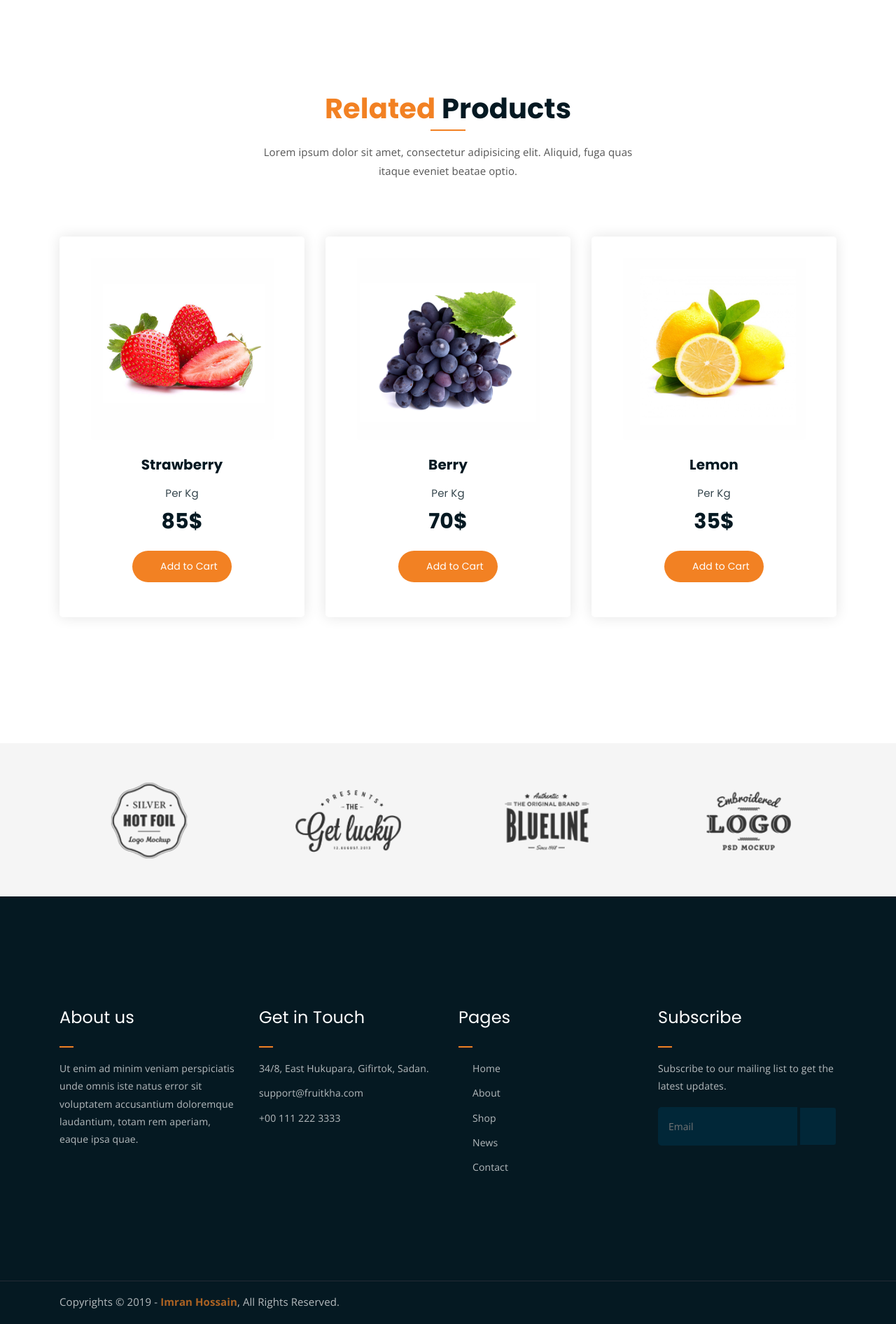
After one commit to andre-bandeli/Django-Ecommerce, a Django app: template store/template/produto/produto_detail.html in a window 1280 px wide. The commit adds this page. Shown: the part 1120-3012 px from the top of the page at 70% size. Run offline with Django 3.2, Linux system fonts and the light colour scheme; the template is opened without the code that fills it, so the values that code supplies are empty; some libraries are stand-ins or nearby versions; some web fonts are replaced.

Commit message:
feat: template index

```diff
--- a/store/produto/urls.py
+++ b/store/produto/urls.py
@@ -1,11 +1,11 @@
 from django.urls import path
-from .views import detail_produto, list_produtos
+from .views import ProductDetailView, list_produtos
 
 app_name = "produto"
 
 urlpatterns = [
 
-    path("", list_produtos.as_view(), name="listar"),
-    path("<slug:slug>/", detail_produto.as_view(), name="detalhar_produto"),
-    path("categoria/<slug:slug>/", list_produtos.as_view(), name="listar_por_categoria"),
+    path("", list_produtos.as_view(), name="list"),
+    path("<slug:slug>/", list_produtos.as_view(), name="detail"),
+    path("categoria/<slug:slug>/", list_produtos.as_view(), name="listByCategory"),
 ]
--- /dev/null
+++ b/store/template/produto/produto_detail.html
@@ -0,0 +1,351 @@
+<!DOCTYPE html>
+{% load static %}
+<html lang="en">
+<head>
+	<meta charset="UTF-8">
+	<meta http-equiv="X-UA-Compatible" content="IE=edge">
+	<meta name="viewport" content="width=device-width, initial-scale=1">
+	<meta name="description" content="Responsive Bootstrap4 Shop Template, Created by Imran Hossain from https://imransdesign.com/">
+
+	<!-- title -->
+	<title>Fruitkha</title>
+
+	<!-- favicon -->
+	<link rel="shortcut icon" type="image/png" href="{% static 'img/favicon.png' %}">
+	<!-- google font -->
+	<link href="https://fonts.googleapis.com/css?family=Open+Sans:300,400,700" rel="stylesheet">
+	<link href="https://fonts.googleapis.com/css?family=Poppins:400,700&display=swap" rel="stylesheet">
+	<!-- fontawesome -->
+	<link rel="stylesheet" href="{% static 'css/all.min.css' %}">
+	<!-- bootstrap -->
+	<link rel="stylesheet" href="{% static 'css/bootstrap/css/bootstrap.min.css' %}">
+	<!-- owl carousel -->
+	<link rel="stylesheet" href="{% static 'css/owl.carousel.css' %}">
+	<!-- magnific popup -->
+	<link rel="stylesheet" href="{% static 'css/magnific-popup.css' %}">
+	<!-- animate css -->
+	<link rel="stylesheet" href="{% static 'css/animate.css' %}">
+	<!-- mean menu css -->
+	<link rel="stylesheet" href="{% static 'css/meanmenu.min.css' %}">
+	<!-- main style -->
+	<link rel="stylesheet" href="{% static 'css/main.css' %}">
+	<!-- responsive -->
+	<link rel="stylesheet" href="{% static 'css/responsive.css' %}">
+
+</head>
+<body>
+
+	<!--PreLoader-->
+    <div class="loader">
+        <div class="loader-inner">
+            <div class="circle"></div>
+        </div>
+    </div>
+    <!--PreLoader Ends-->
+
+	<!-- header -->
+	<div class="top-header-area" id="sticker">
+		<div class="container">
+			<div class="row">
+				<div class="col-lg-12 col-sm-12 text-center">
+					<div class="main-menu-wrap">
+						<!-- logo -->
+						<div class="site-logo">
+							<a href="index.html">
+								<img src="assets/img/logo.png" alt="">
+							</a>
+						</div>
+						<!-- logo -->
+
+						<!-- menu start -->
+						<nav class="main-menu">
+							<ul>
+								<li class="current-list-item"><a href="#">Home</a>
+									<ul class="sub-menu">
+										<li><a href="index.html">Static Home</a></li>
+										<li><a href="index_2.html">Slider Home</a></li>
+									</ul>
+								</li>
+								<li><a href="about.html">About</a></li>
+								<li><a href="#">Pages</a>
+									<ul class="sub-menu">
+										<li><a href="404.html">404 page</a></li>
+										<li><a href="about.html">About</a></li>
+										<li><a href="cart.html">Cart</a></li>
+										<li><a href="checkout.html">Check Out</a></li>
+										<li><a href="contact.html">Contact</a></li>
+										<li><a href="news.html">News</a></li>
+										<li><a href="shop.html">Shop</a></li>
+									</ul>
+								</li>
+								<li><a href="news.html">News</a>
+									<ul class="sub-menu">
+										<li><a href="news.html">News</a></li>
+										<li><a href="single-news.html">Single News</a></li>
+									</ul>
+								</li>
+								<li><a href="contact.html">Contact</a></li>
+								<li><a href="shop.html">Shop</a>
+									<ul class="sub-menu">
+										<li><a href="shop.html">Shop</a></li>
+										<li><a href="checkout.html">Check Out</a></li>
+										<li><a href="single-product.html">Single Product</a></li>
+										<li><a href="cart.html">Cart</a></li>
+									</ul>
+								</li>
+								<li>
+									<div class="header-icons">
+										<a class="shopping-cart" href="cart.html"><i class="fas fa-shopping-cart"></i></a>
+										<a class="mobile-hide search-bar-icon" href="#"><i class="fas fa-search"></i></a>
+									</div>
+								</li>
+							</ul>
+						</nav>
+						<a class="mobile-show search-bar-icon" href="#"><i class="fas fa-search"></i></a>
+						<div class="mobile-menu"></div>
+						<!-- menu end -->
+					</div>
+				</div>
+			</div>
+		</div>
+	</div>
+	<!-- end header -->
+
+	<!-- search area -->
+	<div class="search-area">
+		<div class="container">
+			<div class="row">
+				<div class="col-lg-12">
+					<span class="close-btn"><i class="fas fa-window-close"></i></span>
+					<div class="search-bar">
+						<div class="search-bar-tablecell">
+							<h3>Search For:</h3>
+							<input type="text" placeholder="Keywords">
+							<button type="submit">Search <i class="fas fa-search"></i></button>
+						</div>
+					</div>
+				</div>
+			</div>
+		</div>
+	</div>
+	<!-- end search arewa -->
+
+	<!-- breadcrumb-section -->
+	<div class="breadcrumb-section breadcrumb-bg">
+		<div class="container">
+			<div class="row">
+				<div class="col-lg-8 offset-lg-2 text-center">
+					<div class="breadcrumb-text">
+						<p>See more Details</p>
+						<h1>Single Product</h1>
+					</div>
+				</div>
+			</div>
+		</div>
+	</div>
+	<!-- end breadcrumb section -->
+
+	<!-- single product -->
+	<div class="single-product mt-150 mb-150">
+		<div class="container">
+			<div class="row">
+				<div class="col-md-5">
+					<div class="single-product-img">
+						<img src="assets/img/products/product-img-5.jpg" alt="">
+					</div>
+				</div>
+				<div class="col-md-7">
+					<div class="single-product-content">
+						<h3>Green apples have polyphenols</h3>
+						<p class="single-product-pricing"><span>Per Kg</span> $50</p>
+						<p>Lorem ipsum dolor sit amet, consectetur adipisicing elit. Dicta sint dignissimos, rem commodi cum voluptatem quae reprehenderit repudiandae ea tempora incidunt ipsa, quisquam animi perferendis eos eum modi! Tempora, earum.</p>
+						<div class="single-product-form">
+							<form action="index.html">
+								<input type="number" placeholder="0">
+							</form>
+							<a href="cart.html" class="cart-btn"><i class="fas fa-shopping-cart"></i> Add to Cart</a>
+							<p><strong>Categories: </strong>Fruits, Organic</p>
+						</div>
+						<h4>Share:</h4>
+						<ul class="product-share">
+							<li><a href=""><i class="fab fa-facebook-f"></i></a></li>
+							<li><a href=""><i class="fab fa-twitter"></i></a></li>
+							<li><a href=""><i class="fab fa-google-plus-g"></i></a></li>
+							<li><a href=""><i class="fab fa-linkedin"></i></a></li>
+						</ul>
+					</div>
+				</div>
+			</div>
+		</div>
+	</div>
+	<!-- end single product -->
+
+	<!-- more products -->
+	<div class="more-products mb-150">
+		<div class="container">
+			<div class="row">
+				<div class="col-lg-8 offset-lg-2 text-center">
+					<div class="section-title">
+						<h3><span class="orange-text">Related</span> Products</h3>
+						<p>Lorem ipsum dolor sit amet, consectetur adipisicing elit. Aliquid, fuga quas itaque eveniet beatae optio.</p>
+					</div>
+				</div>
+			</div>
+			<div class="row">
+				<div class="col-lg-4 col-md-6 text-center">
+					<div class="single-product-item">
+						<div class="product-image">
+							<a href="single-product.html"><img src="assets/img/products/product-img-1.jpg" alt=""></a>
+						</div>
+						<h3>Strawberry</h3>
+						<p class="product-price"><span>Per Kg</span> 85$ </p>
+						<a href="cart.html" class="cart-btn"><i class="fas fa-shopping-cart"></i> Add to Cart</a>
+					</div>
+				</div>
+				<div class="col-lg-4 col-md-6 text-center">
+					<div class="single-product-item">
+						<div class="product-image">
+							<a href="single-product.html"><img src="assets/img/products/product-img-2.jpg" alt=""></a>
+						</div>
+						<h3>Berry</h3>
+						<p class="product-price"><span>Per Kg</span> 70$ </p>
+						<a href="cart.html" class="cart-btn"><i class="fas fa-shopping-cart"></i> Add to Cart</a>
+					</div>
+				</div>
+				<div class="col-lg-4 col-md-6 offset-lg-0 offset-md-3 text-center">
+					<div class="single-product-item">
+						<div class="product-image">
+							<a href="single-product.html"><img src="assets/img/products/product-img-3.jpg" alt=""></a>
+						</div>
+						<h3>Lemon</h3>
+						<p class="product-price"><span>Per Kg</span> 35$ </p>
+						<a href="cart.html" class="cart-btn"><i class="fas fa-shopping-cart"></i> Add to Cart</a>
+					</div>
+				</div>
+			</div>
+		</div>
+	</div>
+	<!-- end more products -->
+
+	<!-- logo carousel -->
+	<div class="logo-carousel-section">
+		<div class="container">
+			<div class="row">
+				<div class="col-lg-12">
+					<div class="logo-carousel-inner">
+						<div class="single-logo-item">
+							<img src="assets/img/company-logos/1.png" alt="">
+						</div>
+						<div class="single-logo-item">
+							<img src="assets/img/company-logos/2.png" alt="">
+						</div>
+						<div class="single-logo-item">
+							<img src="assets/img/company-logos/3.png" alt="">
+						</div>
+						<div class="single-logo-item">
+							<img src="assets/img/company-logos/4.png" alt="">
+						</div>
+						<div class="single-logo-item">
+							<img src="assets/img/company-logos/5.png" alt="">
+						</div>
+					</div>
+				</div>
+			</div>
+		</div>
+	</div>
+	<!-- end logo carousel -->
+
+	<!-- footer -->
+	<div class="footer-area">
+		<div class="container">
+			<div class="row">
+				<div class="col-lg-3 col-md-6">
+					<div class="footer-box about-widget">
+						<h2 class="widget-title">About us</h2>
+						<p>Ut enim ad minim veniam perspiciatis unde omnis iste natus error sit voluptatem accusantium doloremque laudantium, totam rem aperiam, eaque ipsa quae.</p>
+					</div>
+				</div>
+				<div class="col-lg-3 col-md-6">
+					<div class="footer-box get-in-touch">
+						<h2 class="widget-title">Get in Touch</h2>
+						<ul>
+							<li>34/8, East Hukupara, Gifirtok, Sadan.</li>
+							<li>support@fruitkha.com</li>
+							<li>+00 111 222 3333</li>
+						</ul>
+					</div>
+				</div>
+				<div class="col-lg-3 col-md-6">
+					<div class="footer-box pages">
+						<h2 class="widget-title">Pages</h2>
+						<ul>
+							<li><a href="index.html">Home</a></li>
+							<li><a href="about.html">About</a></li>
+							<li><a href="services.html">Shop</a></li>
+							<li><a href="news.html">News</a></li>
+							<li><a href="contact.html">Contact</a></li>
+						</ul>
+					</div>
+				</div>
+				<div class="col-lg-3 col-md-6">
+					<div class="footer-box subscribe">
+						<h2 class="widget-title">Subscribe</h2>
+						<p>Subscribe to our mailing list to get the latest updates.</p>
+						<form action="index.html">
+							<input type="email" placeholder="Email">
+							<button type="submit"><i class="fas fa-paper-plane"></i></button>
+						</form>
+					</div>
+				</div>
+			</div>
+		</div>
+	</div>
+	<!-- end footer -->
+
+	<!-- copyright -->
+	<div class="copyright">
+		<div class="container">
+			<div class="row">
+				<div class="col-lg-6 col-md-12">
+					<p>Copyrights &copy; 2019 - <a href="https://imransdesign.com/">Imran Hossain</a>,  All Rights Reserved.</p>
+				</div>
+				<div class="col-lg-6 text-right col-md-12">
+					<div class="social-icons">
+						<ul>
+							<li><a href="#" target="_blank"><i class="fab fa-facebook-f"></i></a></li>
+							<li><a href="#" target="_blank"><i class="fab fa-twitter"></i></a></li>
+							<li><a href="#" target="_blank"><i class="fab fa-instagram"></i></a></li>
+							<li><a href="#" target="_blank"><i class="fab fa-linkedin"></i></a></li>
+							<li><a href="#" target="_blank"><i class="fab fa-dribbble"></i></a></li>
+						</ul>
+					</div>
+				</div>
+			</div>
+		</div>
+	</div>
+	<!-- end copyright -->
+
+		<!-- jquery -->
+	<script src="{% static 'js/jquery-1.11.3.min.js' %}"></script>
+	<!-- bootstrap -->
+	<script src="{% static 'js/bootstrap/bootstrap.min.js' %}"></script>
+	<!-- count down -->
+	<script src="{% static 'js/jquery.countdown.js' %}"></script>
+	<!-- isotope -->
+	<script src="{% static 'js/jquery.isotope-3.0.6.min.js' %}"></script>
+	<!-- waypoints -->
+	<script src="{% static 'js/waypoints.js' %}"></script>
+	<!-- owl carousel -->
+	<script src="{% static 'js/owl.carousel.min.js' %}"></script>
+	<!-- magnific popup -->
+	<script src="{% static 'js/jquery.magnific-popup.min.js' %}"></script>
+	<!-- mean menu -->
+	<script src="{% static 'js/jquery.meanmenu.min.js' %}"></script>
+	<!-- sticker js -->
+	<script src="{% static 'js/sticker.js' %}"></script>
+	<!-- main js -->
+	<script src="{% static 'js/main.js' %}"></script>
+
+
+</body>
+</html>
```
Also changed, not shown: store/produto/admin.py (+11 -3 lines), store/produto/models.py (+24 -3 lines), store/produto/views.py (+5 -6 lines), store/template/produto/produtoamostra_list.html (renamed from store/template/index.html, +19 -91 lines), store/produto/migrations/0002_produtoamostra.py (added), store/produto/migrations/0003_auto_20220406_0918.py (added).
